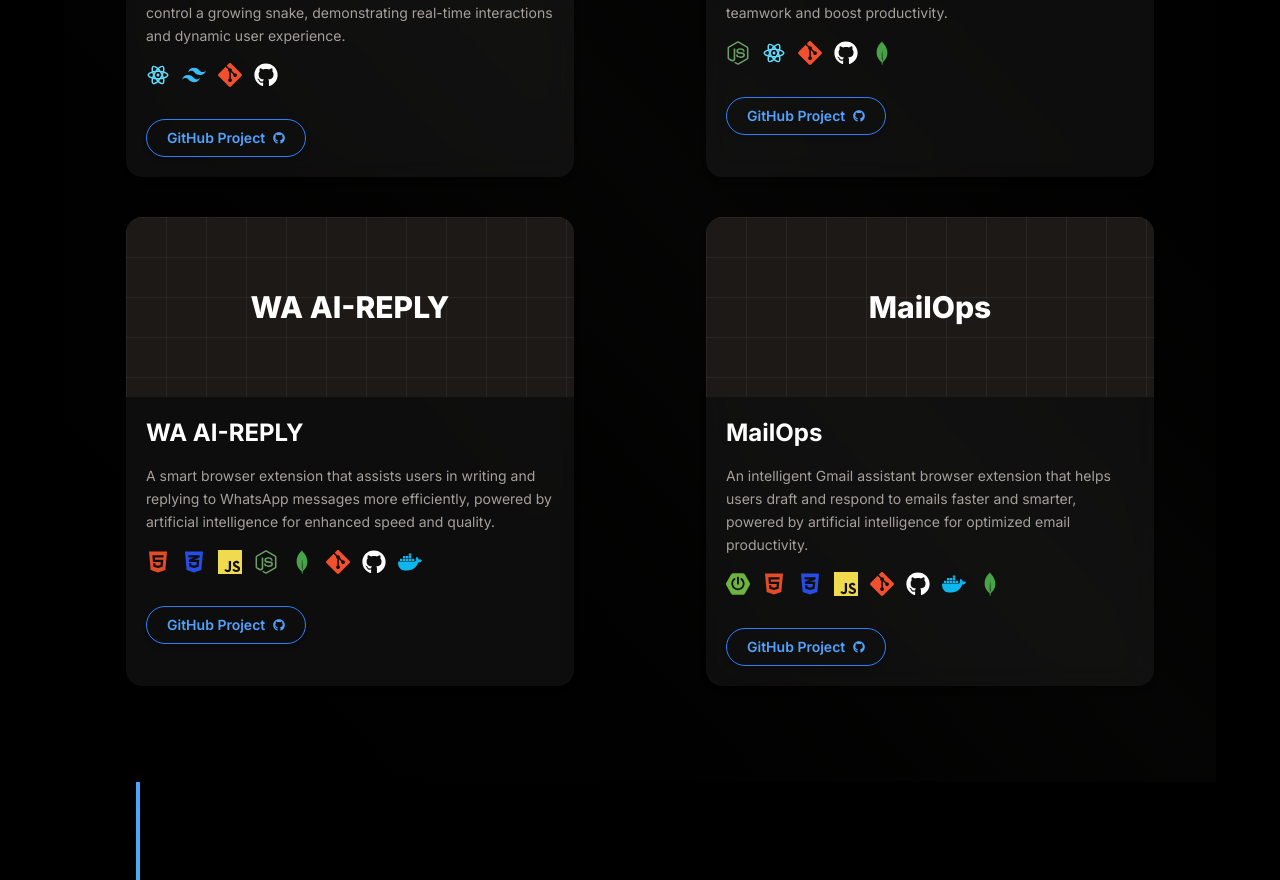
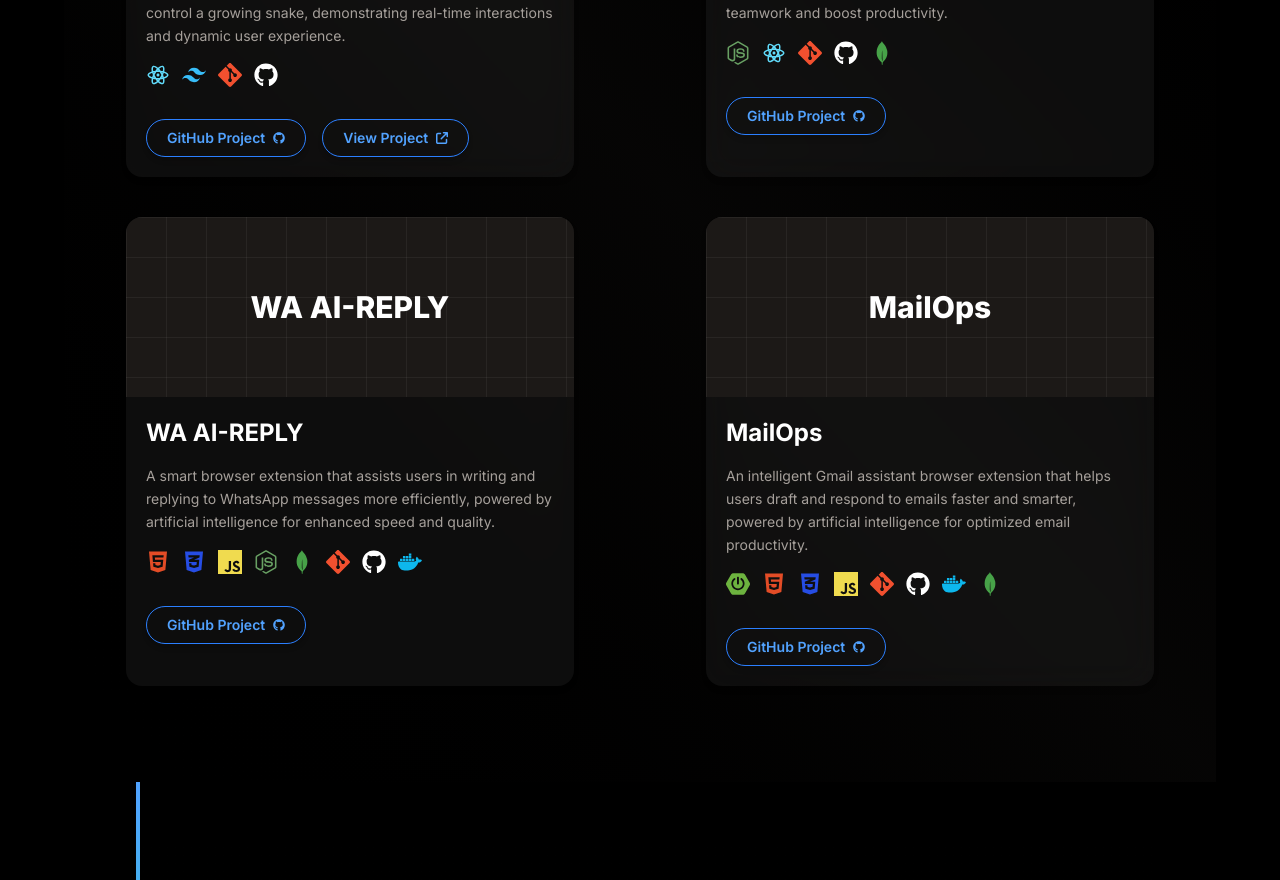
Before and after one commit to brandoniscoding-dev/porfolio, a React (Vite) app: page / in a window 1280 px wide. Shown: the part 1845-2725 px from the top of the page. Built offline with nearby package versions, Linux system fonts and the light colour scheme.

Commit message:
feat: add workflow ci/cd

```diff
--- a/src/constants/project.js
+++ b/src/constants/project.js
@@ -7,8 +7,8 @@ export const PROJECTS = [
     title: "Snake Game",
     description: "A fast-paced and addictive browser game where players control a growing snake, demonstrating real-time interactions and dynamic user experience.",
     image: "",
-    githubLink: "https://github.com/brandoniscoding/snake-game",
-    liveLink: "",
+    githubLink: "https://github.com/brandoniscoding-dev/SRG",
+    liveLink: "https://brandoniscoding-dev.github.io/SRG/",
     technologiesIcons: [
       { Icon: RiReactjsLine, color: "#61DBFB" },
       { Icon: SiTailwindcss, color: "#38BDF8" },
```
